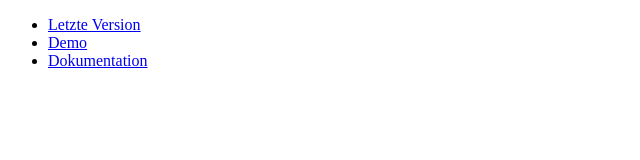
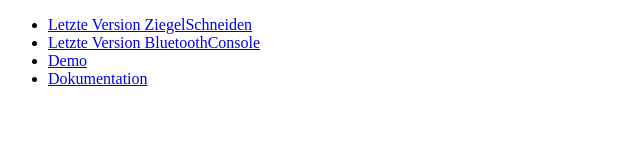
Before and after one commit to schwitin/schwitin.github.io, a plain HTML site: page index.html in a window 1280 px wide. Shown: the whole page, without its empty margins (0-640 px from the left). Drawn offline with Linux system fonts and the light colour scheme.

Commit message:
Link zu BluethoothConsole hinzugefügt

```diff
--- a/index.html
+++ b/index.html
@@ -18,7 +18,10 @@
 
 <ul>
 <li>
-	<a href="https://github.com/schwitin/TilesCutting1/raw/master/ZiegelSchneiden.apk" target="_self" >Letzte Version</a>
+	<a href="https://github.com/schwitin/TilesCutting1/raw/master/ZiegelSchneiden.apk" target="_self" >Letzte Version ZiegelSchneiden</a>
+</li>
+<li>
+	<a href="https://github.com/schwitin/BluetoothConsole/raw/master/BluetoothConsole.apk" target="_self" >Letzte Version BluetoothConsole</a>
 </li>
 <li>
 	<a href="demo/index.html" target="_self" >Demo</a>
```
